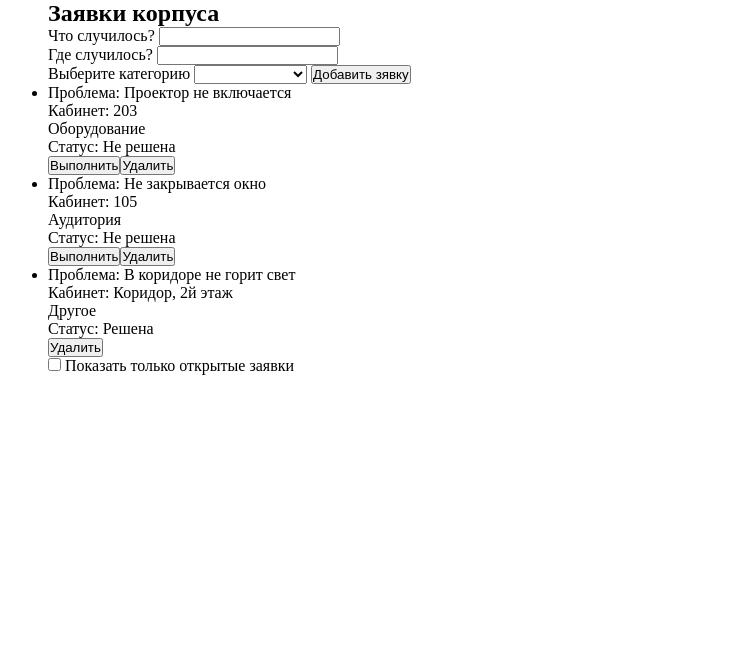
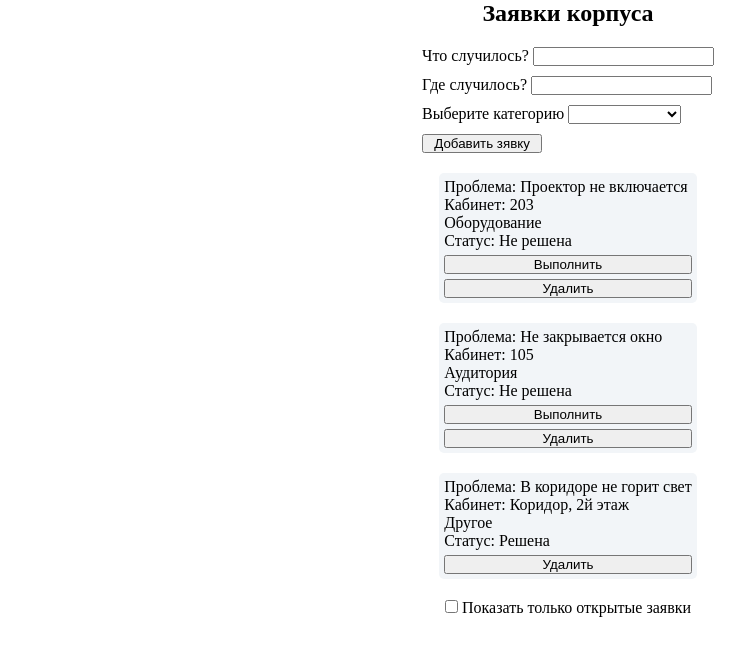
Before and after one commit to feltonkalt/js-control-ticket-board, a plain HTML site: page index.html in a window 1280 px wide. Shown: the whole page, without its empty margins (72-817 px from the left). Drawn offline with Linux system fonts and the light colour scheme.

Commit message:
add some style

```diff
--- a/index.css
+++ b/index.css
@@ -3,8 +3,53 @@
     margin: 0;
     box-sizing: border-box;
 }
+
 .container {
     max-width: 1920px;
     margin-inline: auto;
-    padding-inline:120px;
+    padding-inline: 120px;
 }
+
+section {
+    display: flex;
+    flex-direction: column;
+    gap: 20px;
+    justify-content: center;
+    align-items: center;
+}
+
+.addTick {
+    display: flex;
+    flex-direction: column;
+    gap: 10px;
+}
+
+#AddTicketBtn {
+    width: 120px;
+    height: auto;
+}
+
+#titleError {
+    color: red;
+}
+
+#roomError {
+    color: red;
+}
+
+ul {
+    list-style-type: none;
+}
+#ticketsUl{
+    display: flex;
+    flex-direction: column;
+    gap: 20px;
+}
+.itemTicket{
+    padding: 5px;
+    border-radius: 5px;
+    background-color: rgb(242, 245, 248);
+    display: flex;
+    flex-direction: column;
+    gap: 5px;
+}
--- a/index.html
+++ b/index.html
@@ -25,14 +25,15 @@
                     <input type="text" id="inputRoom">
                     <p id="roomError"></p>
                 </div>
-
+                <div class="categ">
                     <label for="selectCategory"> Выберите категорию</label>
                     <select id="selectCategory">
                         <option value="0"></option>
                         <option value="1"> Оборудование</option>
-                    <option value="2"> Аудитория </option>\
+                        <option value="2"> Аудитория </option>
                         <option value="3"> Другое</option>
                     </select>
+                </div>
 
                 <button id="AddTicketBtn"> Добавить зявку</button>
             </div>
```
Lines whose indentation alone changed are shown as unchanged.
